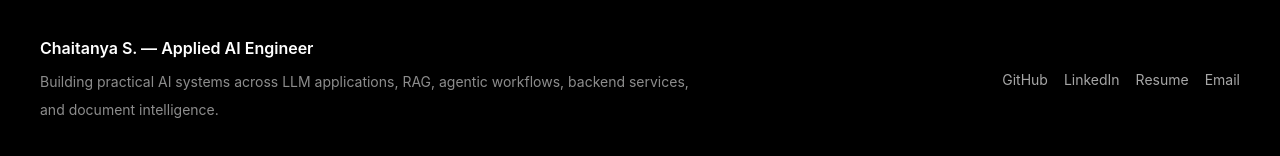
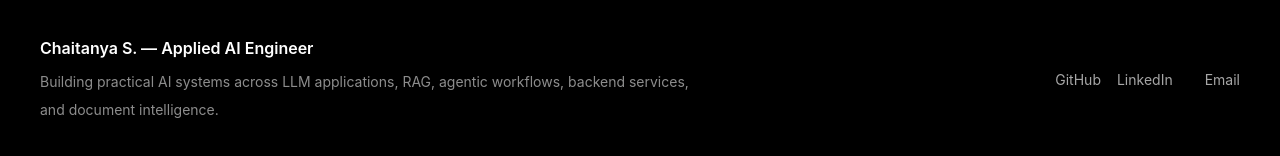
Before and after one commit to ChaitanyaAI-Dev/Chaitanya.portfolio, a Next.js app: page / in a window 1280 px wide. Shown: the part 9176-9332 px from the top of the page. Built offline with nearby package versions, Linux system fonts and the light colour scheme.

Commit message:
Remove resume text label from footer

```diff
--- a/components/layout/Footer.tsx
+++ b/components/layout/Footer.tsx
@@ -35,7 +35,7 @@ export default function Footer() {
             /* href={portfolioData.resume.filePath} */
             className="transition hover:text-white"
           >
-            Resume
+            {/* Resume */}
           </a>
           <a
             href={`mailto:${portfolioData.contact.email}`}
```
